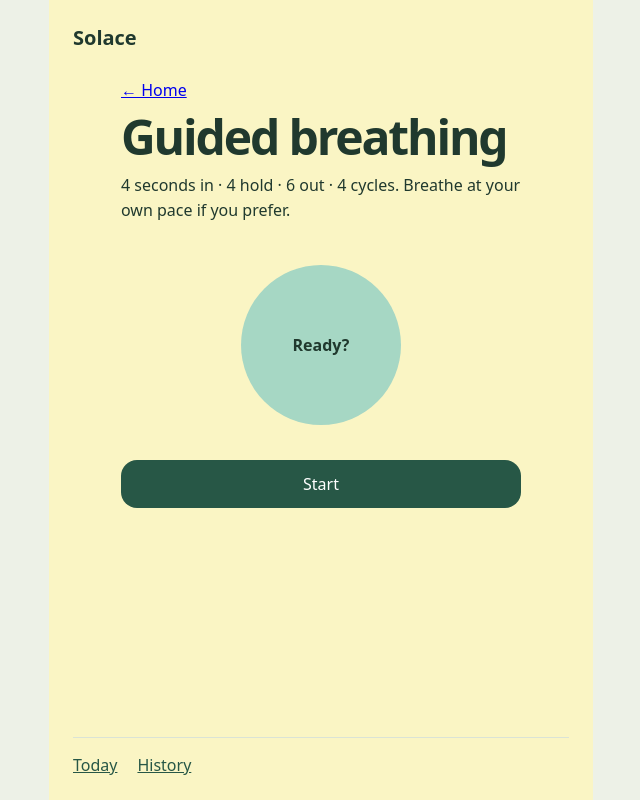
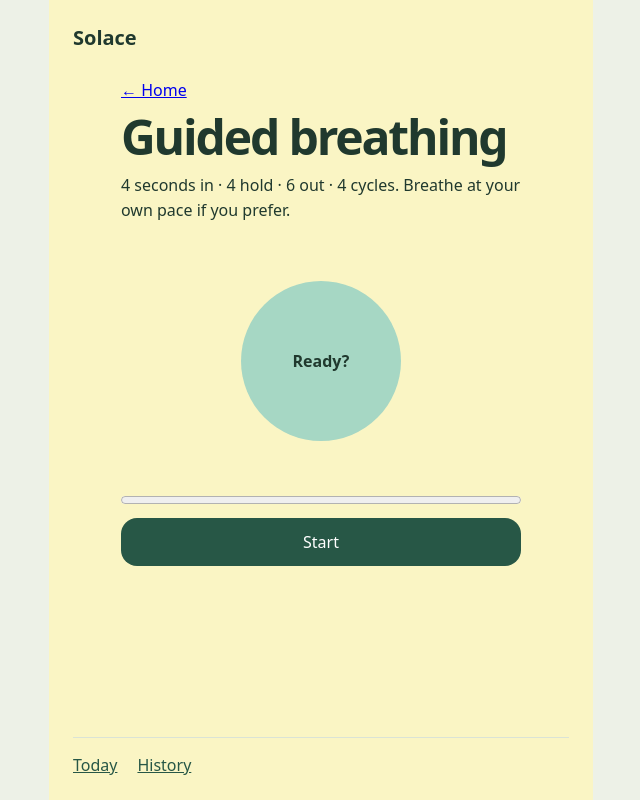
Before and after one commit to n9902492-stack/Solace-AI-, a Next.js app: page /breathe in a window 1280 px wide. Shown: the whole page, without its empty margins (319-959 px from the left). Built offline with nearby package versions, Linux system fonts and the light colour scheme.

Commit message:
Add visual pacing to guided breathing

```diff
--- a/src/app/breathe/page.tsx
+++ b/src/app/breathe/page.tsx
@@ -3,8 +3,15 @@
 import Link from "next/link";
 import { useEffect, useState } from "react";
 
-const cycleLength = 14;
-const duration = cycleLength * 4;
+const phases = [
+  { id: "inhale", label: "Breathe in", endsAt: 4 },
+  { id: "hold", label: "Hold gently", endsAt: 8 },
+  { id: "exhale", label: "Breathe out", endsAt: 14 },
+] as const;
+
+const cycleLength = phases[2].endsAt;
+const cycles = 4;
+const duration = cycleLength * cycles;
 
 export default function Breathe() {
   const [started, setStarted] = useState<number | null>(null);
@@ -26,18 +33,20 @@ export default function Breathe() {
   const running = started !== null;
   const completed = elapsed === duration;
   const position = elapsed % cycleLength;
-  const phase = position < 4 ? "Breathe in" : position < 8 ? "Hold gently" : "Breathe out";
-  const remaining = (position < 4 ? 4 : position < 8 ? 8 : 14) - position;
+  const phase = phases.find(item => position < item.endsAt) ?? phases[0];
+  const remaining = phase.endsAt - position;
+  const cycle = Math.floor(elapsed / cycleLength) + 1;
 
   return (
     <section className="guided">
       <Link href="/">← Home</Link>
       <h1>Guided breathing</h1>
       <p>4 seconds in · 4 hold · 6 out · 4 cycles. Breathe at your own pace if you prefer.</p>
-      <div className="breathing-circle">
-        <strong aria-live="polite">{running ? phase : completed ? "Session complete" : "Ready?"}</strong>
-        {running && <span>{remaining}s · Cycle {Math.floor(elapsed / cycleLength) + 1}/4</span>}
+      <div className="breathing-circle" data-phase={running ? phase.id : "rest"}>
+        <strong aria-live="polite">{running ? phase.label : completed ? "Session complete" : "Ready?"}</strong>
+        {running && <span>{remaining}s · Cycle {cycle}/{cycles}</span>}
       </div>
+      <progress aria-label="Breathing session progress" value={elapsed} max={duration} />
       <button className="button" onClick={() => {
         setElapsed(0);
         setStarted(running ? null : Date.now());
--- a/src/app/globals.css
+++ b/src/app/globals.css
@@ -45,7 +45,17 @@ button.topic-card strong { font-size: 1.25rem; }
 .quick-start a:nth-child(2) { background: #a6d7c4; }
 .quick-start a:nth-child(3) { background: #f5de87; }
 .quick-start a:nth-child(4) { background: #ffc7a6; }
-.breathing-circle { display: grid; place-content: center; text-align: center; gap: .35rem; width: 10rem; aspect-ratio: 1; border-radius: 50%; margin: 1.5rem auto; background: #a6d7c4; }
+.breathing-circle { position: relative; isolation: isolate; display: grid; place-content: center; text-align: center; gap: .35rem; width: 10rem; aspect-ratio: 1; margin: 2.5rem auto; }
+.breathing-circle::before { content: ""; position: absolute; inset: 0; z-index: -1; border-radius: 50%; background: #a6d7c4; }
+.breathing-circle[data-phase="hold"]::before { transform: scale(1.2); }
+@media (prefers-reduced-motion: no-preference) {
+  .breathing-circle[data-phase="inhale"]::before { animation: breathing-expand 4s linear both; }
+  .breathing-circle[data-phase="exhale"]::before { animation: breathing-expand 6s linear reverse both; }
+}
+@keyframes breathing-expand {
+  from { transform: scale(1); }
+  to { transform: scale(1.2); }
+}
 .resourceStep { display: flex; align-items: flex-start; gap: .55rem; }
 
 .history-filter { display: flex; flex-wrap: wrap; align-items: center; gap: .75rem; }
```
